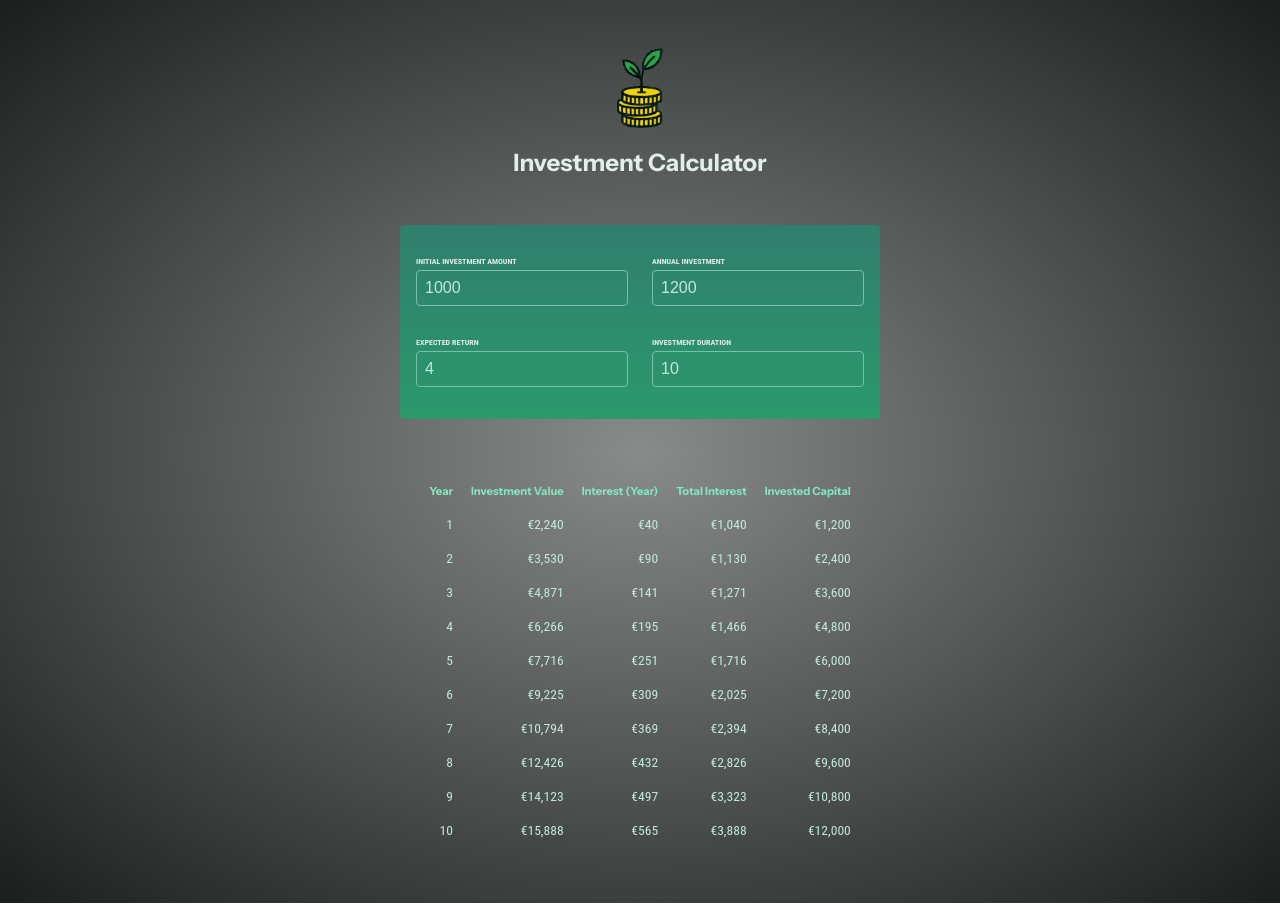
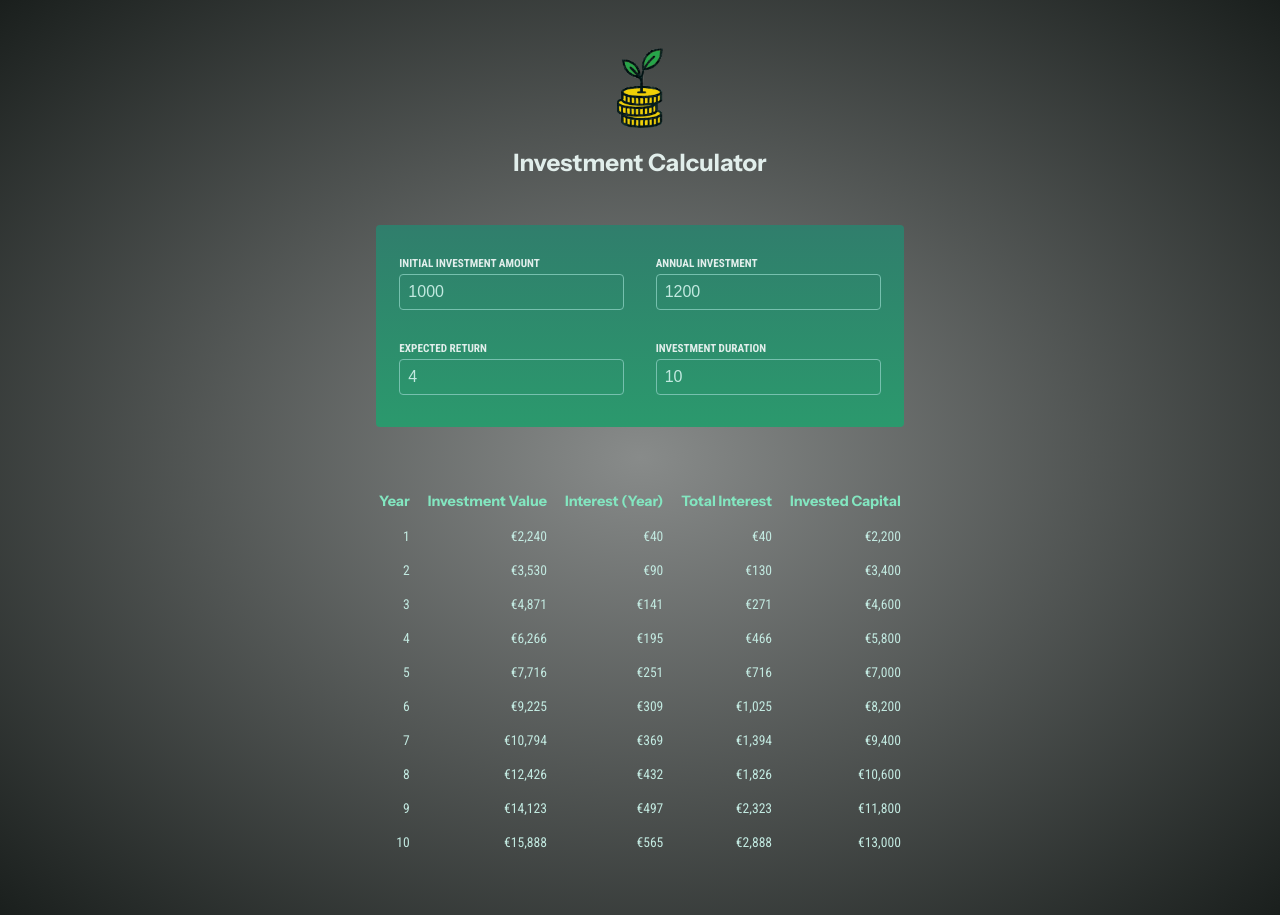
Before and after one commit to pazcm/investment-calculator-app, a React (Vite) app: page / in a window 1280 px wide. Built offline with nearby package versions, Linux system fonts and the light colour scheme.

Commit message:
add some tweaks
- update initial investment
- update font style
- update logo name

```diff
--- a/index.html
+++ b/index.html
@@ -2,7 +2,7 @@
 <html lang="en">
   <head>
     <meta charset="UTF-8" />
-    <link rel="icon" type="image/svg+xml" href="/investment-calculator-logo.png" />
+    <link rel="icon" type="image/png" href="/money-grow-logo.png" />
     <meta name="viewport" content="width=device-width, initial-scale=1.0" />
     <title>IC</title>
   </head>
--- a/src/components/Header.jsx
+++ b/src/components/Header.jsx
@@ -1,4 +1,4 @@
-import logo from '../assets/money-grow.png';
+import logo from '../assets/money-grow-logo.png';
 
 export default function Header() {
     return (
--- a/src/components/Results.jsx
+++ b/src/components/Results.jsx
@@ -2,11 +2,11 @@
 // It will get the user input as an input here instead of the UserInput component,
 // so that the results can be calculated and displayed dynamically.
 // and derive the results from the input prop here (= user input state) -> computing values based on state
-import { calculateInvestmentResults, formatter } from "../util/investment";
+import { calculateInvestmentResults, formatter } from '../util/investment.js';
 
 export default function Results({ input }) {
     const resultsData = calculateInvestmentResults(input); // it will be an of object *see util/investment.js line 7
-    // console.log(resultsData);
+    // dereive initial investment
     const initialInvestment = resultsData[0].valueEndOfYear - resultsData[0].interest - resultsData[0].annualInvestment;
 
     return (
@@ -22,7 +22,7 @@ export default function Results({ input }) {
             </thead>
             <tbody>
                 {resultsData.map((yearData) => {
-                   const totalInterest = yearData.valueEndOfYear - yearData.annualInvestment * yearData.year;
+                   const totalInterest = yearData.valueEndOfYear - yearData.annualInvestment * yearData.year - initialInvestment;
                    const totalAmountInvested = yearData.valueEndOfYear - totalInterest;
 
                    return (
--- a/src/index.css
+++ b/src/index.css
@@ -1,6 +1,4 @@
-/* @import url('https://fonts.googleapis.com/css2?family=Quicksand:wght@400;700&family=Roboto+Condensed:wght@400;700&display=swap'); */
-
-@import url('https://fonts.googleapis.com/css2?family=Instrument+Sans:ital,wght@0,400..700;1,400..700&display=swap');
+@import url('https://fonts.googleapis.com/css2?family=Instrument+Sans:wght@400;700&family=Roboto+Condensed:wght@400;700&display=swap');
 
 
 * {
@@ -9,7 +7,6 @@
 
 body {
   margin: 0;
-  /* font-family: 'Quicksand', sans-serif; */
   font-family: "Instrument Sans", sans-serif;
   font-optical-sizing: auto;
   -webkit-font-smoothing: antialiased;
@@ -37,7 +34,7 @@ body {
 
 #user-input {
   padding: 1rem;
-  max-width: 30rem;
+  max-width: 33rem;
   margin: 2rem auto;
   border-radius: 4px;
   background: linear-gradient(180deg, #307e6c, #2b996d);
@@ -53,7 +50,7 @@ body {
   display: block;
   margin-bottom: 0.25rem;
   font-family: 'Roboto Condensed', sans-serif;
-  font-size: 0.5rem;
+  font-size: 0.7rem;
   font-weight: bold;
   text-transform: uppercase;
 }
@@ -78,8 +75,9 @@ body {
 }
 
 #result thead {
-  font-size: 0.7rem;
+  font-size: 0.9rem;
   color: #83e6c0;
+  vertical-align: top;
 }
 
 #result tbody {
```
Also changed, not shown: public/money-grow-logo.png (renamed from public/money-grow.png), src/assets/money-grow-logo.png (renamed from src/assets/money-grow.png).
